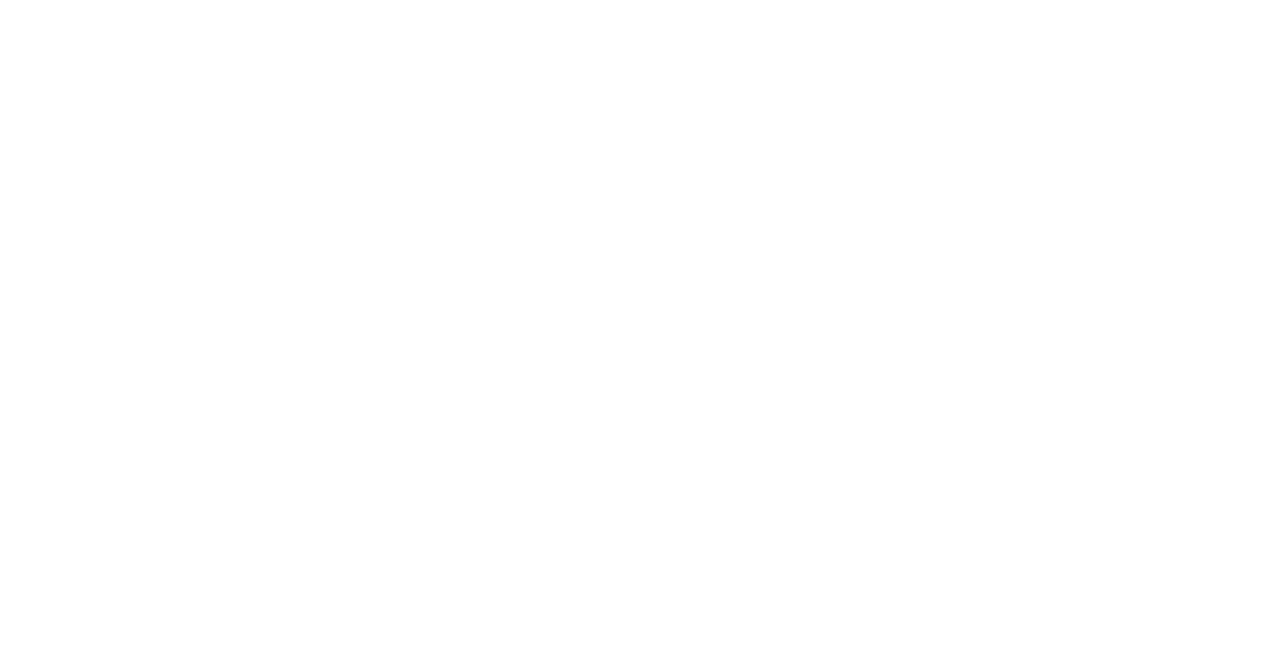
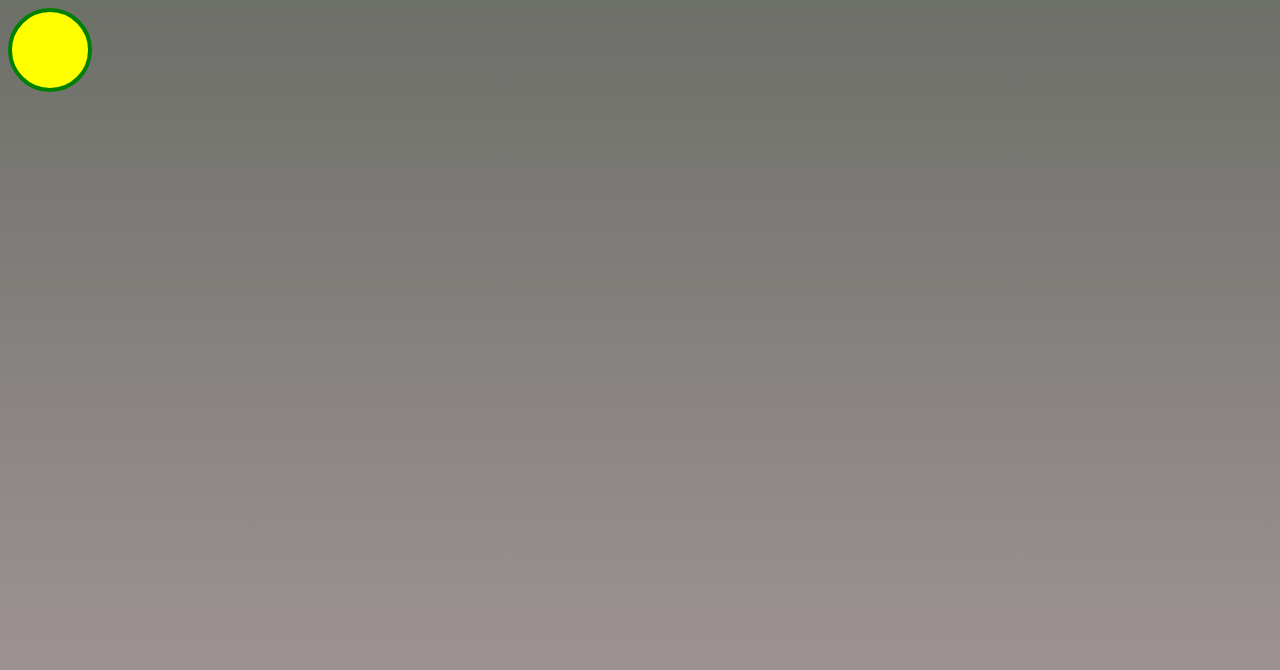
Before and after one commit to PepGuiem/Curriculum, a plain HTML site: page src/index.html in a window 1280 px wide. Drawn offline with Linux system fonts and the light colour scheme.

Commit message:
segon commit

```diff
--- a/src/css/style.css
+++ b/src/css/style.css
@@ -0,0 +1,11 @@
+body{
+    margin: 0;
+    padding: 0;
+    background: linear-gradient(180deg, #6D6F69 0%, #A69A9A 100%);
+    background-repeat: no-repeat;
+    background-size: cover;
+    background-position: bottom;
+    background-attachment: fixed;
+    width: 100%;
+    height: 100vh;
+}
--- a/src/index.html
+++ b/src/index.html
@@ -4,9 +4,12 @@
     <meta charset="UTF-8">
     <meta name="viewport" content="width=device-width, initial-scale=1.0">
     <link rel="stylesheet" href="css/style.css">
+    <link rel="icon" type="image/x-icon" href="img/WIN_20231020_17_55_05_Pro.jpg">
     <title>PepGuiem</title>
 </head>
 <body>
-
+    <svg width="100" height="100">
+        <circle cx="50" cy="50" r="40" stroke="green" stroke-width="4" fill="yellow" />
+    </svg>
 </body>
 </html>
```
Also changed, not shown: src/img/WIN_20231020_17_55_05_Pro.jpg (added).
